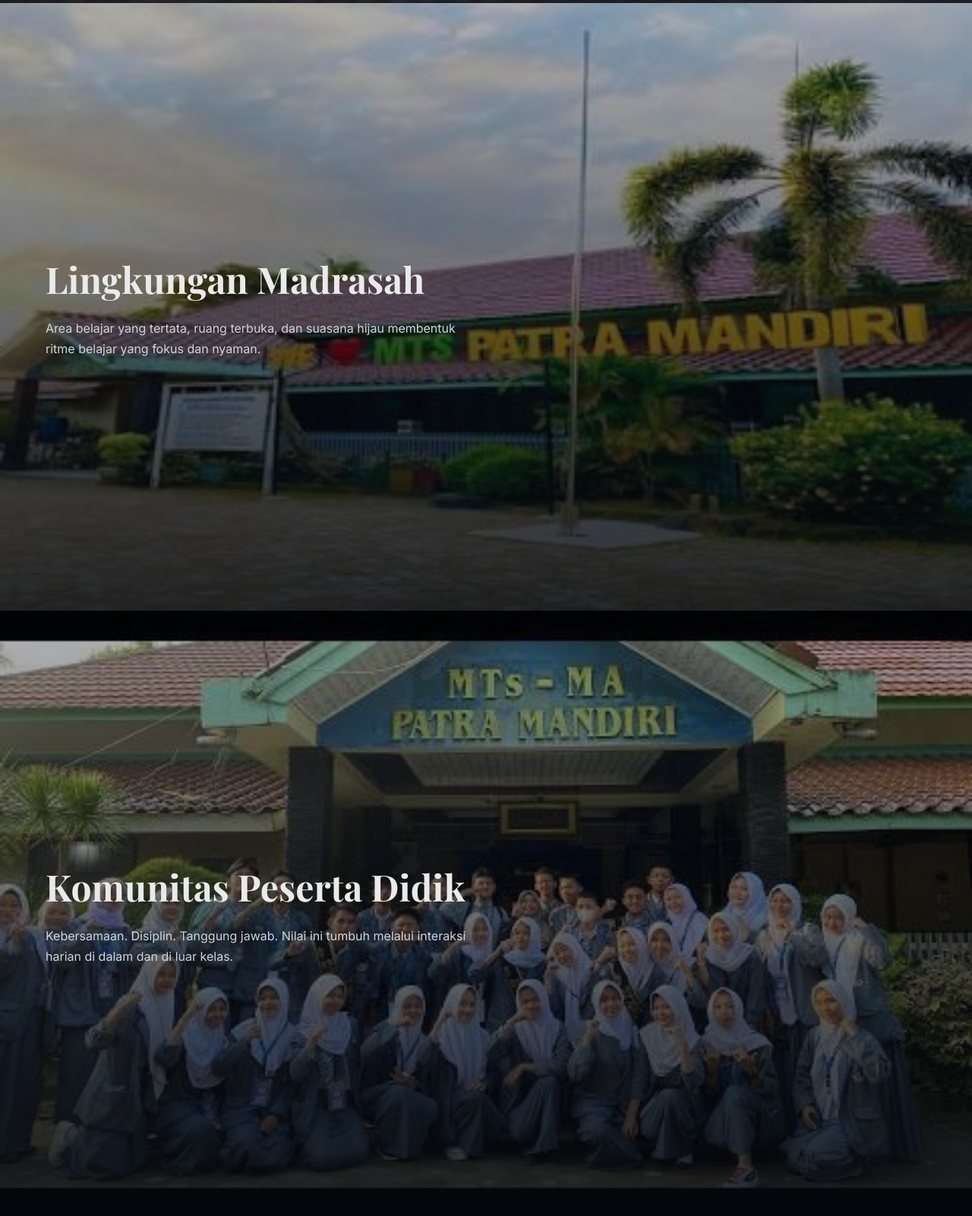
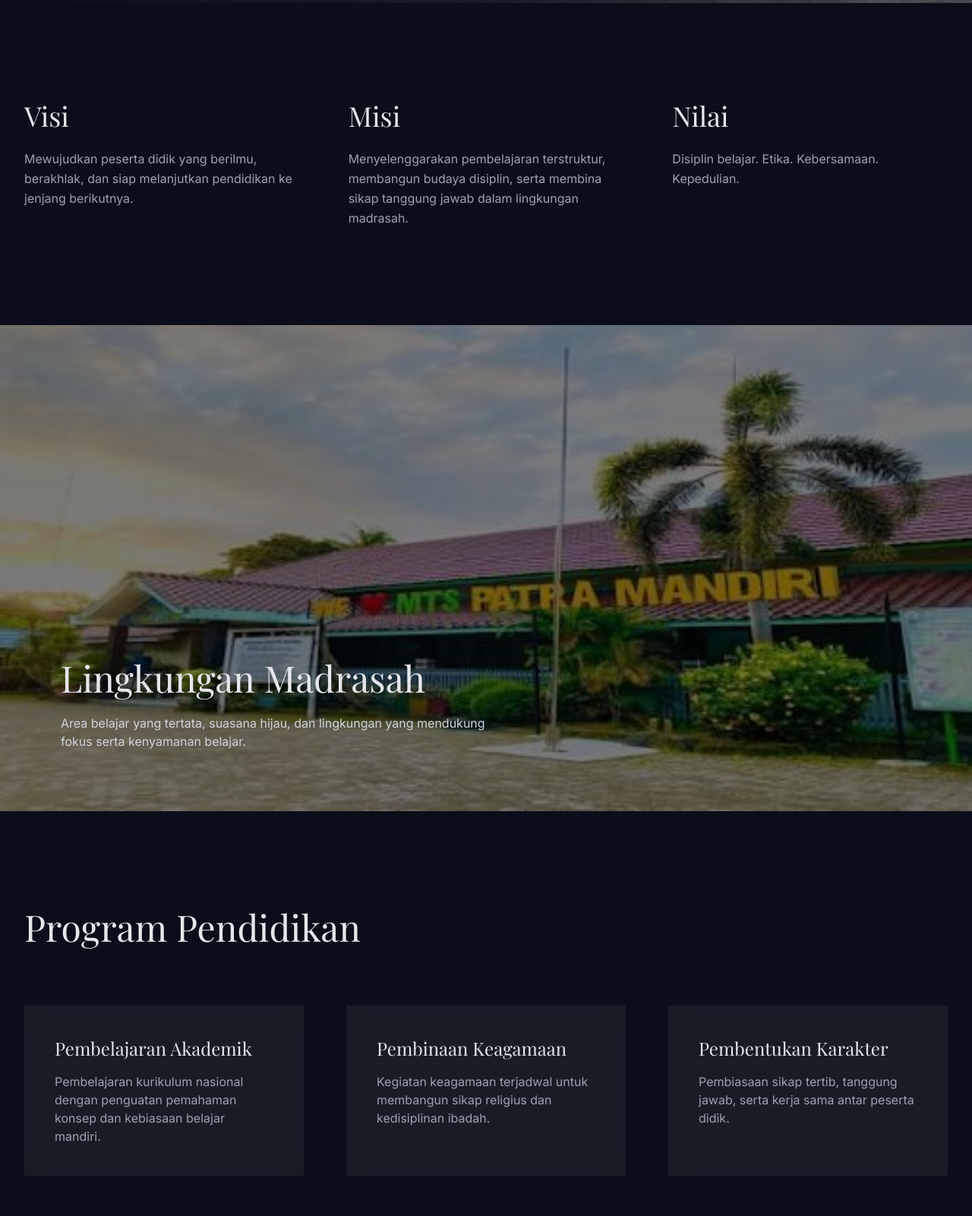
Before and after one commit to rifkylols/tugasuas-pemrog, a plain HTML site: page index.html in a window 1280 px wide. Shown: the part 796-2397 px from the top of the page at 76% size. Drawn offline with nearby package versions, Linux system fonts and the light colour scheme.

Commit message:
Update index.html

```diff
--- a/index.html
+++ b/index.html
@@ -5,120 +5,183 @@
 <title>MTs Patra Mandiri Plaju</title>
 <meta name="viewport" content="width=device-width, initial-scale=1">
 
-<link href="https://fonts.googleapis.com/css2?family=Playfair+Display:wght@500;700&family=Inter:wght@300;400&display=swap" rel="stylesheet">
+<link href="https://fonts.googleapis.com/css2?family=Playfair+Display:wght@400;600;700&family=Inter:wght@300;400;500&display=swap" rel="stylesheet">
+<script src="https://cdn.tailwindcss.com"></script>
 
 <style>
-* { margin:0; padding:0; box-sizing:border-box; }
 body {
-  background:#05070d;
-  color:#eaeaea;
-  font-family: Inter, sans-serif;
+  background:#0b0e1a;
+  color:#e5e7eb;
 }
-section {
-  min-height:100vh;
-  position:relative;
-  display:flex;
-  align-items:center;
-}
-img.bg {
-  position:absolute;
-  inset:0;
-  width:100%;
-  height:100%;
-  object-fit:cover;
-}
-.overlay {
-  position:absolute;
-  inset:0;
-  background:linear-gradient(to bottom, rgba(5,7,13,0.3), rgba(5,7,13,0.85));
-}
-.content {
-  position:relative;
-  max-width:1100px;
-  padding:0 60px;
-}
-h1,h2 {
-  font-family: Playfair Display, serif;
-}
-h1 {
-  font-size:64px;
-  margin-bottom:20px;
-}
-h2 {
-  font-size:48px;
-  margin-bottom:20px;
+h1,h2,h3 {
+  font-family:'Playfair Display',serif;
 }
 p {
-  max-width:560px;
-  line-height:1.7;
-  color:#d1d5db;
+  font-family:'Inter',sans-serif;
 }
-footer {
-  padding:60px;
-  text-align:center;
-  color:#9ca3af;
-}
-@media(max-width:768px){
-  h1 { font-size:42px; }
-  h2 { font-size:36px; }
-  .content { padding:0 24px; }
+.glass {
+  background:rgba(255,255,255,0.06);
+  backdrop-filter:blur(14px);
 }
 </style>
 </head>
 
 <body>
 
-<!-- SCENE 1 -->
-<section>
-  <img src="foto1.jpg" class="bg">
-  <div class="overlay"></div>
-  <div class="content">
-    <p style="letter-spacing:4px; color:#facc15; margin-bottom:24px;">
-      MADRASAH TSANAWIYAH
-    </p>
-    <h1>MTs Patra Mandiri<br>Plaju</h1>
-    <p>
-      Lingkungan pendidikan Islam tingkat menengah
-      yang tumbuh bersama disiplin,
-      ketenangan,
-      dan semangat belajar berkelanjutan.
+<!-- HERO -->
+<section class="relative min-h-screen flex items-center overflow-hidden">
+  <img src="foto1.jpg"
+       class="absolute inset-0 w-full h-full object-cover opacity-40">
+  <div class="absolute inset-0 bg-gradient-to-r from-[#0b0e1a] via-[#0b0e1a]/80 to-transparent"></div>
+
+  <div class="relative z-10 max-w-7xl mx-auto px-8 grid md:grid-cols-2 gap-20 items-center">
+    <div>
+      <p class="tracking-widest text-sm text-yellow-400 mb-6">
+        MADRASAH TSANAWIYAH
+      </p>
+      <h1 class="text-6xl font-bold leading-tight mb-8">
+        MTs<br>Patra Mandiri<br>Plaju
+      </h1>
+      <p class="text-lg text-gray-300 max-w-xl mb-12">
+        Lembaga pendidikan Islam tingkat menengah
+        yang menekankan disiplin belajar,
+        ketenangan lingkungan,
+        dan pembentukan karakter peserta didik.
+      </p>
+      <button class="px-8 py-4 bg-yellow-500 text-black">
+        Kenali Madrasah
+      </button>
+    </div>
+
+    <div class="glass p-10">
+      <p class="text-sm text-gray-400 mb-4">Tentang Madrasah</p>
+      <p class="text-gray-300 leading-relaxed">
+        MTs Patra Mandiri Plaju menyelenggarakan pendidikan
+        dengan pendekatan akademik terarah,
+        pembinaan akhlak,
+        serta penguatan tanggung jawab sosial
+        dalam kehidupan sehari hari peserta didik.
+      </p>
+    </div>
+  </div>
+</section>
+
+<!-- VISI MISI -->
+<section class="py-32">
+  <div class="max-w-7xl mx-auto px-8 grid md:grid-cols-3 gap-16">
+    <div>
+      <h2 class="text-4xl mb-6">Visi</h2>
+      <p class="text-gray-400 leading-relaxed">
+        Mewujudkan peserta didik
+        yang berilmu,
+        berakhlak,
+        dan siap melanjutkan pendidikan
+        ke jenjang berikutnya.
+      </p>
+    </div>
+    <div>
+      <h2 class="text-4xl mb-6">Misi</h2>
+      <p class="text-gray-400 leading-relaxed">
+        Menyelenggarakan pembelajaran terstruktur,
+        membangun budaya disiplin,
+        serta membina sikap tanggung jawab
+        dalam lingkungan madrasah.
+      </p>
+    </div>
+    <div>
+      <h2 class="text-4xl mb-6">Nilai</h2>
+      <p class="text-gray-400 leading-relaxed">
+        Disiplin belajar.
+        Etika.
+        Kebersamaan.
+        Kepedulian.
+      </p>
+    </div>
+  </div>
+</section>
+
+<!-- LINGKUNGAN -->
+<section class="relative h-[80vh]">
+  <img src="foto2.jpg"
+       class="w-full h-full object-cover">
+  <div class="absolute inset-0 bg-black/50"></div>
+  <div class="absolute bottom-20 left-20 max-w-xl">
+    <h2 class="text-5xl mb-6">
+      Lingkungan Madrasah
+    </h2>
+    <p class="text-gray-300">
+      Area belajar yang tertata,
+      suasana hijau,
+      dan lingkungan yang mendukung
+      fokus serta kenyamanan belajar.
     </p>
   </div>
 </section>
 
-<!-- SCENE 2 -->
-<section>
-  <img src="foto2.jpg" class="bg">
-  <div class="overlay"></div>
-  <div class="content">
-    <h2>Lingkungan Madrasah</h2>
-    <p>
-      Area belajar yang tertata,
-      ruang terbuka,
-      dan suasana hijau
-      membentuk ritme belajar yang fokus dan nyaman.
+<!-- PROGRAM -->
+<section class="py-32">
+  <div class="max-w-7xl mx-auto px-8">
+    <h2 class="text-5xl mb-20">Program Pendidikan</h2>
+
+    <div class="grid md:grid-cols-3 gap-14">
+      <div class="glass p-10">
+        <h3 class="text-2xl mb-4">Pembelajaran Akademik</h3>
+        <p class="text-gray-400">
+          Pembelajaran kurikulum nasional
+          dengan penguatan pemahaman konsep
+          dan kebiasaan belajar mandiri.
+        </p>
+      </div>
+
+      <div class="glass p-10">
+        <h3 class="text-2xl mb-4">Pembinaan Keagamaan</h3>
+        <p class="text-gray-400">
+          Kegiatan keagamaan terjadwal
+          untuk membangun sikap religius
+          dan kedisiplinan ibadah.
+        </p>
+      </div>
+
+      <div class="glass p-10">
+        <h3 class="text-2xl mb-4">Pembentukan Karakter</h3>
+        <p class="text-gray-400">
+          Pembiasaan sikap tertib,
+          tanggung jawab,
+          serta kerja sama antar peserta didik.
+        </p>
+      </div>
+    </div>
+  </div>
+</section>
+
+<!-- KOMUNITAS -->
+<section class="relative h-[80vh]">
+  <img src="foto3.jpg"
+       class="w-full h-full object-cover">
+  <div class="absolute inset-0 bg-black/50"></div>
+  <div class="absolute bottom-20 left-20 max-w-xl">
+    <h2 class="text-5xl mb-6">
+      Komunitas Peserta Didik
+    </h2>
+    <p class="text-gray-300">
+      Kebersamaan dalam belajar,
+      kegiatan bersama,
+      dan interaksi positif
+      menjadi bagian dari kehidupan madrasah.
     </p>
   </div>
 </section>
 
-<!-- SCENE 3 -->
-<section>
-  <img src="foto3.jpg" class="bg">
-  <div class="overlay"></div>
-  <div class="content">
-    <h2>Komunitas Peserta Didik</h2>
-    <p>
-      Kebersamaan.
-      Disiplin.
-      Tanggung jawab.
-      Nilai ini tumbuh melalui interaksi harian
-      di dalam dan di luar kelas.
+<!-- FOOTER -->
+<footer class="py-20 border-t border-white/10">
+  <div class="max-w-7xl mx-auto px-8 flex justify-between items-center">
+    <p class="text-gray-500">
+      MTs Patra Mandiri Plaju
+    </p>
+    <p class="text-gray-500">
+      Pendidikan Islam Tingkat Menengah
     </p>
   </div>
-</section>
-
-<footer>
-  MTs Patra Mandiri Plaju
 </footer>
 
 </body>
```
